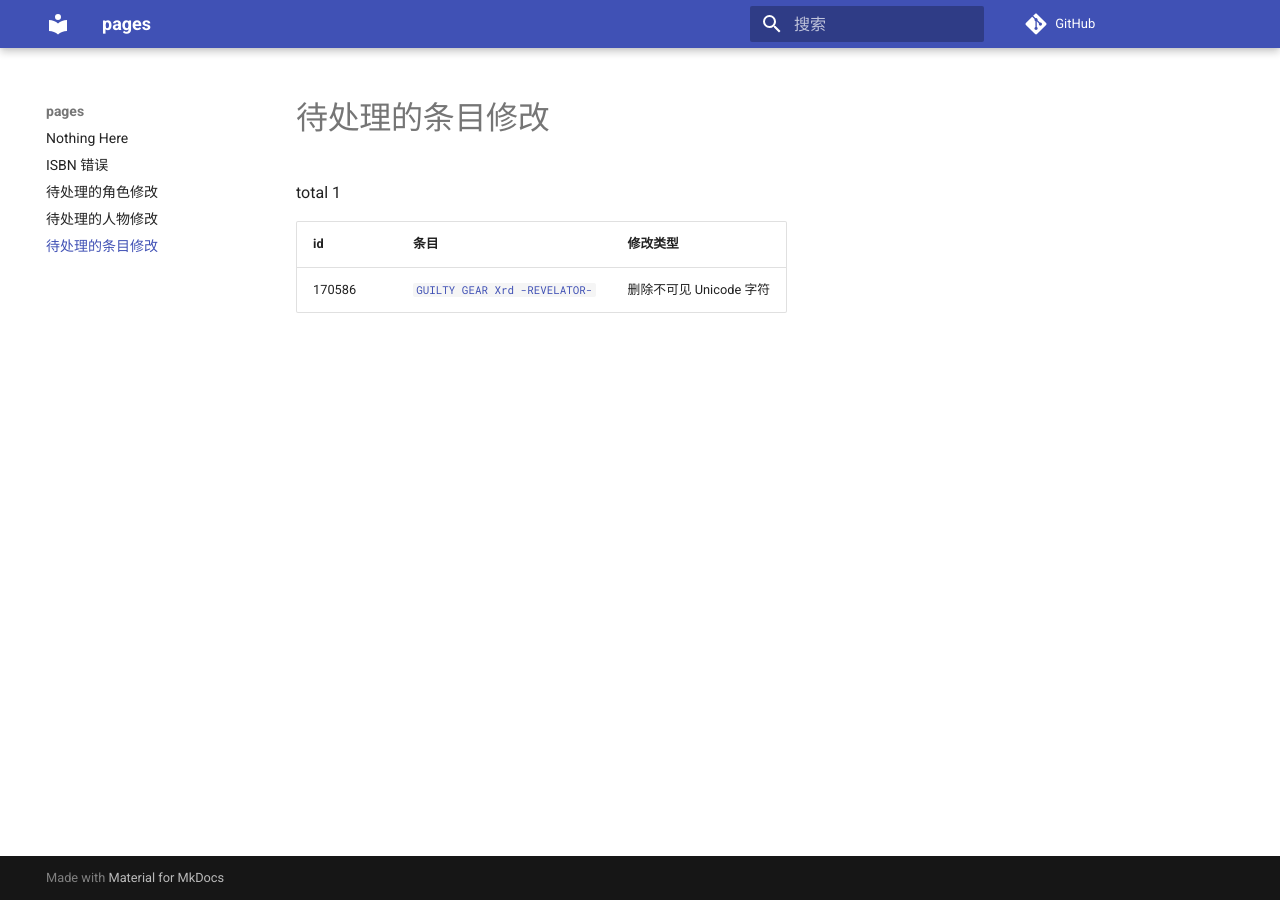
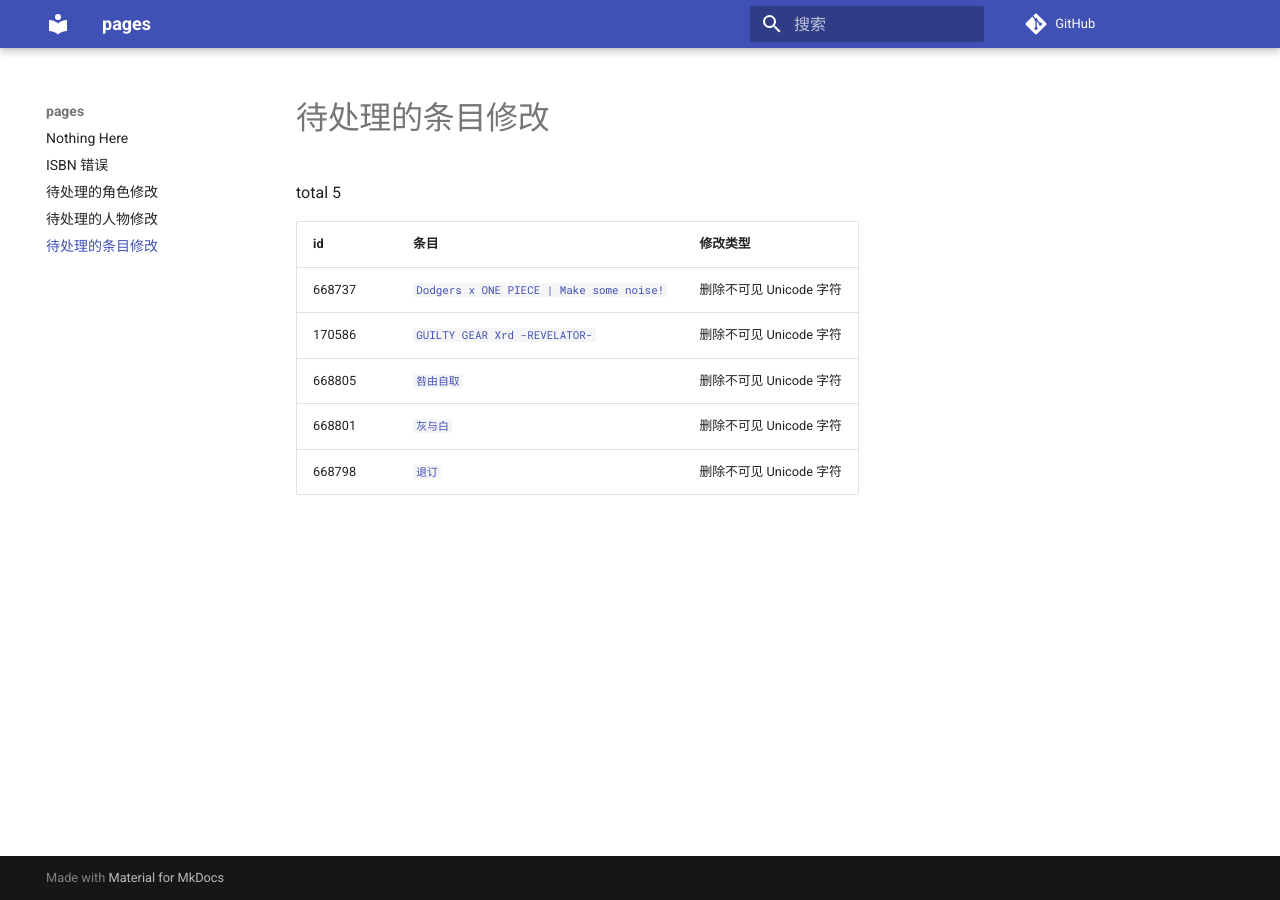
Before and after one commit to trim21/bangumi-pages, an MkDocs documentation site: the page built from docs/pending-subject-changes.md, in a window 1280 px wide. Built offline with MkDocs 1.6.1 and Material for MkDocs 9.7.7, drawn with Linux system fonts in a browser that asks for light colours; comment, search, counter and statistics services are not loaded.

Commit message:
update pending-changes.md

```diff
--- a/docs/pending-subject-changes.md
+++ b/docs/pending-subject-changes.md
@@ -1,7 +1,11 @@
 # 待处理的条目修改
 
-total 1
+total 5
 
 | id | 条目 | 修改类型 |
 | --- | --- | --- |
+| 668737 | [`Dodgers x ONE PIECE | Make some noise!`](https://bgm.tv/subject/668737) | 删除不可见 Unicode 字符 |
 | 170586 | [`GUILTY GEAR Xrd -REVELATOR-`](https://bgm.tv/subject/170586) | 删除不可见 Unicode 字符 |
+| 668805 | [`咎由自取`](https://bgm.tv/subject/668805) | 删除不可见 Unicode 字符 |
+| 668801 | [`灰与白`](https://bgm.tv/subject/668801) | 删除不可见 Unicode 字符 |
+| 668798 | [`退订`](https://bgm.tv/subject/668798) | 删除不可见 Unicode 字符 |
```
